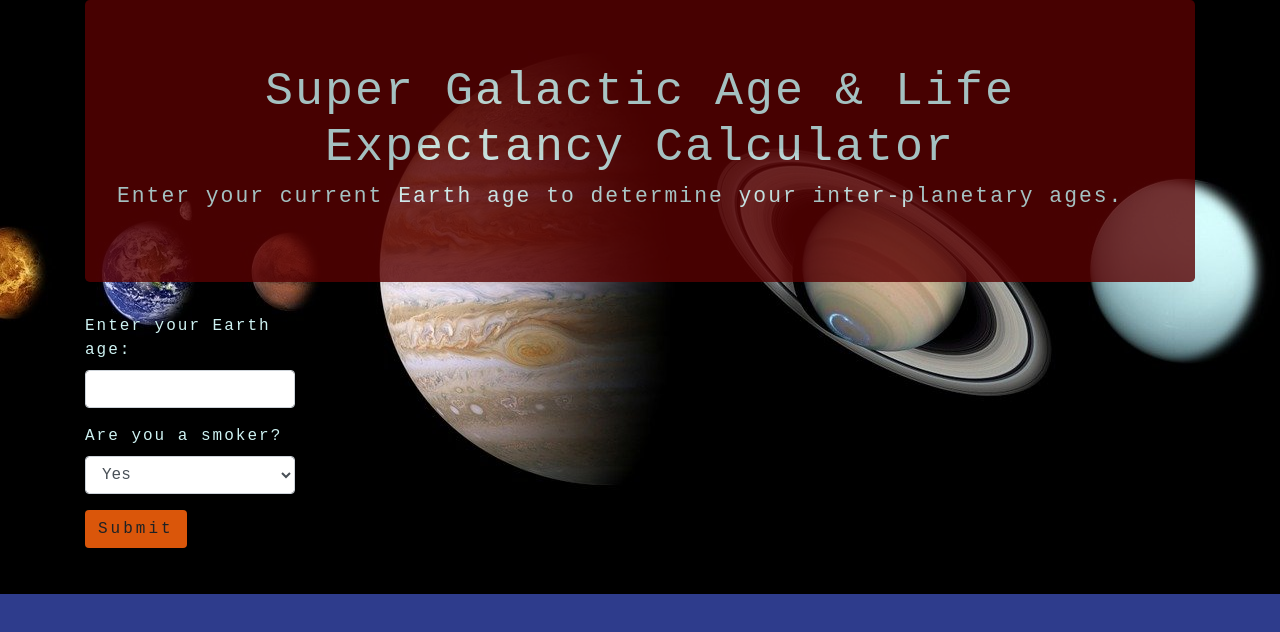
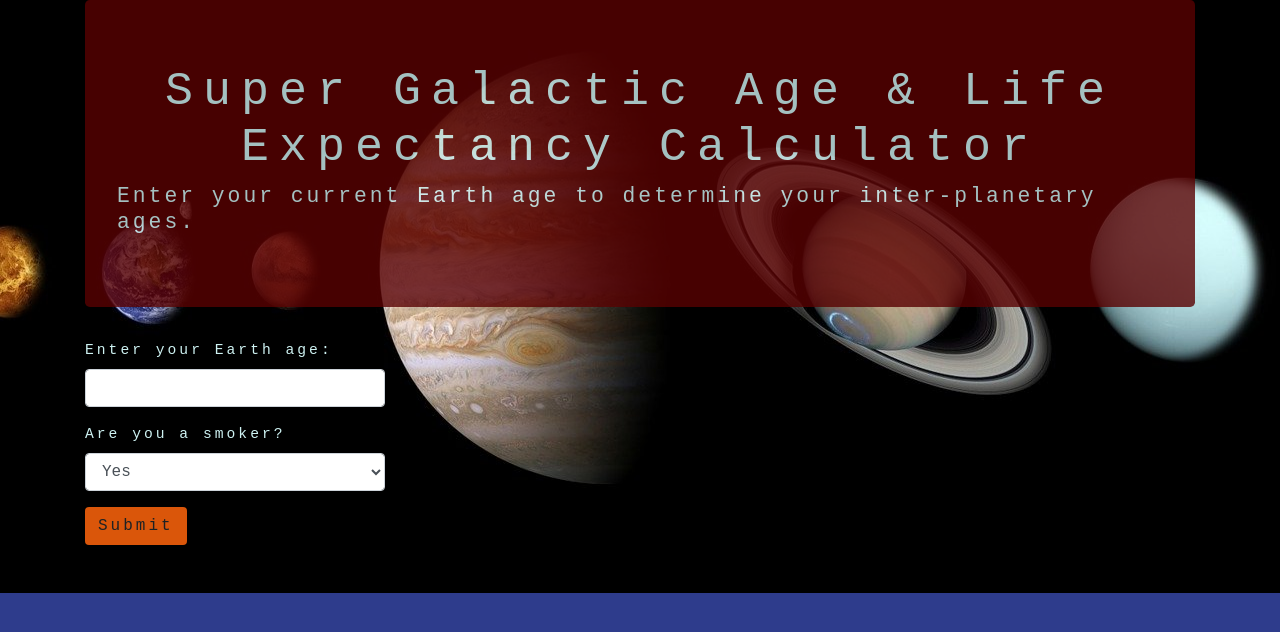
Before and after one commit to dani-t-codes/super-galactic, a website built with webpack: page src/index.html in a window 1280 px wide. Built offline with nearby package versions, Linux system fonts and the light colour scheme.

Commit message:
Update page styling

```diff
--- a/src/css/styles.css
+++ b/src/css/styles.css
@@ -5,13 +5,15 @@ body {
   background-color: #2E3C8C;
   background-position: center;
   color: #CEF2F2;
-  letter-spacing: 2px;
+  letter-spacing: 3px;
+  font-size: 11pt;
   font-family: monospace;
 }
 
 h1 {
   font-size: 35pt;
   text-align: center;
+  letter-spacing: 10px;
 }
 
 h2 {
@@ -24,7 +26,7 @@ h2 {
 }
 
 #galactic-age-calculator {
-  width: 210px;
+  width: 300px;
 }
 
 #submit-button {
```
